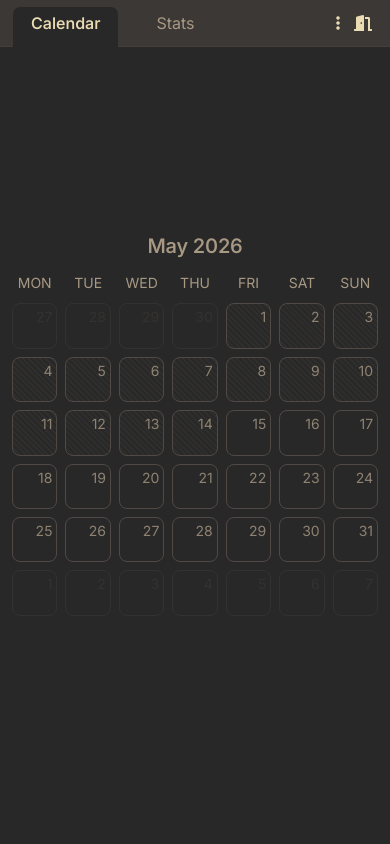
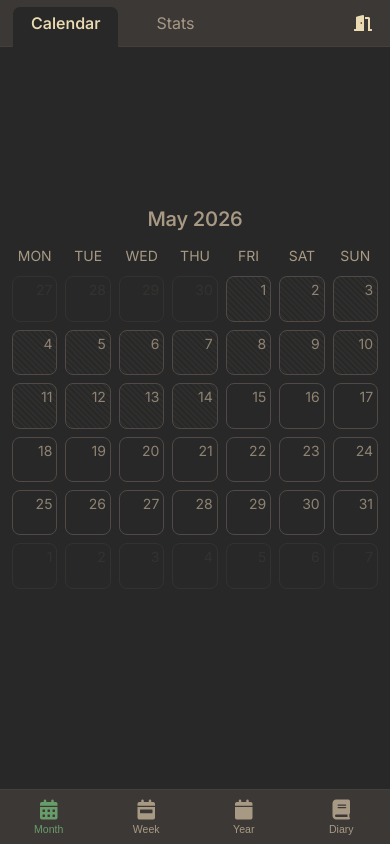
Before and after one commit to ego-alt/calendar, a Flask app: page / in a window 390 px wide. Run offline with Flask 3, Linux system fonts and the light colour scheme.

Commit message:
feat/add bottom mode bar on mobile

```diff
--- a/static/css/shell.css
+++ b/static/css/shell.css
@@ -4,6 +4,7 @@
    index.css so its overrides win. */
 :root {
     --shell-bar-h: calc(46px + env(safe-area-inset-top));
+    --mode-bar-h: calc(54px + env(safe-area-inset-bottom));
 }
 .shell-bar {
     position: fixed;
@@ -82,43 +83,10 @@
     color: var(--color-text-primary);
 }
 
-/* Overflow menu — hidden on desktop (the controls sit inline there); on mobile
-   it collapses the calendar controls (Month/Week, Year, Diary) behind one
-   button so the fixed-width tabs still fit. */
-.shell-menu {
-    position: relative;
+/* Bottom mode bar — mobile only (the four calendar modes live in the top bar's
+   inline controls on desktop). Shown via the @media block below. */
+.mode-bar {
     display: none;
-}
-.shell-menu-panel {
-    position: absolute;
-    right: 0;
-    top: calc(100% + 6px);
-    display: flex;
-    gap: 2px;
-    padding: var(--space-1);
-    background: var(--color-bg-elevated);
-    border: 1px solid var(--color-border-soft);
-    border-radius: var(--radius-md);
-    box-shadow: 0 6px 20px var(--color-shadow);
-    z-index: 1004; /* above the bar (1003) */
-}
-.shell-menu-panel[hidden] {
-    display: none;
-}
-.shell-menu-item {
-    display: flex;
-    align-items: center;
-    justify-content: center;
-    padding: var(--space-2);
-    background: none;
-    border: none;
-    border-radius: var(--radius-sm);
-    font-size: var(--text-lg);
-    color: var(--color-text-primary);
-    cursor: pointer;
-}
-.shell-menu-item:hover {
-    background: var(--color-bg-inset);
 }
 
 /* Month/Week as a compact dropdown — a styled native select (custom chevron,
@@ -203,14 +171,42 @@ body.view-stats #calendarView {
         font-size: var(--text-base);
         padding: 5px;
     }
-    /* Calendar controls collapse into the overflow menu; logout stays direct. */
-    .shell-menu {
-        display: block;
-    }
+    /* The inline calendar controls move to the bottom mode bar on phones. */
     #viewSelect,
     #yearViewBtn,
     #diaryViewBtn {
         display: none;
+    }
+    .mode-bar {
+        display: flex;
+        position: fixed;
+        left: 0;
+        right: 0;
+        bottom: 0;
+        height: var(--mode-bar-h);
+        padding-bottom: env(safe-area-inset-bottom);
+        background: var(--color-bg-elevated);
+        border-top: 1px solid var(--color-border-soft);
+        z-index: 1005;
+    }
+    .mode-item {
+        flex: 1;
+        display: flex;
+        flex-direction: column;
+        align-items: center;
+        justify-content: center;
+        gap: 3px;
+        background: none;
+        border: none;
+        cursor: pointer;
+        color: var(--color-text-muted);
+        font-size: 0.66rem;
+    }
+    .mode-item i {
+        font-size: var(--text-lg);
+    }
+    .mode-item.active {
+        color: var(--color-accent);
     }
     /* The month grid doesn't fill a phone screen — centre it vertically in the
        space below the bar. The wrapper fills that space and centres its own
@@ -218,7 +214,7 @@ body.view-stats #calendarView {
     .content-wrapper {
         margin-top: 0;
         margin-bottom: 0;
-        min-height: calc(100dvh - var(--shell-bar-h));
+        min-height: calc(100dvh - var(--shell-bar-h) - var(--mode-bar-h));
         justify-content: safe center;
     }
     /* #calendarContainer has margin:auto (its own vertical centring); with the
@@ -236,7 +232,7 @@ body.view-stats #calendarView {
         top: var(--shell-bar-h);
         left: 0;
         right: 0;
-        bottom: 0;
+        bottom: var(--mode-bar-h);
         width: auto;
         height: auto;
         background: var(--color-bg-base);
--- a/static/js/index.js
+++ b/static/js/index.js
@@ -77,43 +77,46 @@ document.addEventListener('DOMContentLoaded', () => {
     document.getElementById('viewSelect').addEventListener('change', (e) => {
         toggleWeekView(e.target.value === 'week');
     });
-    setupShellMenu();
+    setupModeBar();
 });
 
-/** Mobile overflow menu: the ⋮ button collapses Month/Week, Year and Diary
- *  behind one menu so the fixed-width tabs still fit a phone. */
-function setupShellMenu() {
-    const btn = document.getElementById('shellMenuBtn');
-    const panel = document.getElementById('shellMenuPanel');
-    if (!btn || !panel) return;
-
-    const close = () => {
-        panel.hidden = true;
-        btn.setAttribute('aria-expanded', 'false');
-    };
-
-    btn.addEventListener('click', (e) => {
-        e.stopPropagation();
-        const willOpen = panel.hidden;
-        panel.hidden = !willOpen;
-        btn.setAttribute('aria-expanded', String(willOpen));
+/** Bottom mode bar (mobile): Month / Week / Year / Diary as four peer modes. */
+function setupModeBar() {
+    const bar = document.getElementById('modeBar');
+    if (!bar) return;
+    bar.querySelectorAll('.mode-item').forEach((b) => {
+        b.addEventListener('click', () => setCalendarMode(b.dataset.mode));
     });
-
-    panel.querySelectorAll('.shell-menu-item').forEach((item) => {
-        item.addEventListener('click', () => {
-            const act = item.dataset.act;
-            if (act === 'view') toggleWeekView();
-            else if (act === 'year') toggleYearView();
-            else if (act === 'diary') toggleDiaryView();
-            close();
-        });
+    updateBottomBar();
+}
+
+/** Switch the calendar's content mode (month/week grid or year/diary view). */
+function setCalendarMode(mode) {
+    if (mode === 'year') {
+        toggleYearView(true);
+    } else if (mode === 'diary') {
+        toggleDiaryView(true);
+    } else {
+        toggleYearView(false);
+        toggleDiaryView(false);
+        toggleWeekView(mode === 'week');
+    }
+    updateBottomBar();
+}
+
+/** Reflect the active mode in the bottom bar (year/diary panel, else month/week). */
+function updateBottomBar() {
+    const bar = document.getElementById('modeBar');
+    if (!bar) return;
+    let mode;
+    if (document.getElementById('yearView').classList.contains('active')) mode = 'year';
+    else if (document.getElementById('diaryView').classList.contains('active')) mode = 'diary';
+    else mode = viewState.mode;
+    bar.querySelectorAll('.mode-item').forEach((b) => {
+        b.classList.toggle('active', b.dataset.mode === mode);
     });
-
-    // Tap outside the menu closes it.
-    document.addEventListener('click', (e) => {
-        if (!panel.hidden && !e.target.closest('.shell-menu')) close();
-    });
-}
+}
+window.updateBottomBar = updateBottomBar;
 
 /** Document-level and static-DOM listeners — call once. */
 function setupGlobalEventListeners() {
@@ -495,7 +498,6 @@ async function updateCalendarView() {
 
 function toggleWeekView(show) {
     const select = document.getElementById('viewSelect');
-    const menuLabel = document.getElementById('menuViewLabel');
     const monthGrid = document.getElementById('viewMonth');
     const weekGrid = document.getElementById('viewWeek');
 
@@ -515,7 +517,6 @@ function toggleWeekView(show) {
         monthGrid.style.display = 'none';
         weekGrid.style.display = '';
         if (select) select.value = 'week';
-        if (menuLabel) menuLabel.textContent = 'Month view';
         renderWeek();
     } else {
         viewState.mode = 'month';
@@ -524,9 +525,9 @@ function toggleWeekView(show) {
         monthGrid.style.display = '';
         weekGrid.style.display = 'none';
         if (select) select.value = 'month';
-        if (menuLabel) menuLabel.textContent = 'Week view';
         updateCalendarView();
     }
+    updateBottomBar();
 }
 
 async function renderWeek() {
@@ -1421,6 +1422,7 @@ function toggleSidebar(sidebarType, show) {
     } else {
         primarySidebar.classList.remove('active');
     }
+    updateBottomBar();
 }
 
 function toggleDiaryView(show) {
--- a/static/js/shell.js
+++ b/static/js/shell.js
@@ -27,6 +27,7 @@
         ["yearView", "diaryView", "sidebar"].forEach((id) => {
             document.getElementById(id)?.classList.remove("active");
         });
+        window.updateBottomBar?.();
         document.body.classList.toggle("view-stats", stats);
         document.body.classList.toggle("view-calendar", !stats);
         tabs.forEach((t) => t.classList.toggle("active", t.dataset.view === view));
--- a/templates/index.html
+++ b/templates/index.html
@@ -46,23 +46,6 @@
             <button class="diary-button btn btn-ghost shell-cal-only" id="diaryViewBtn" title="Diary">
                 <i class="fas fa-book"></i>
             </button>
-            <div class="shell-menu shell-cal-only">
-                <button class="shell-menu-btn btn btn-ghost" id="shellMenuBtn" type="button"
-                        aria-haspopup="true" aria-expanded="false" aria-label="More">
-                    <i class="fas fa-ellipsis-vertical"></i>
-                </button>
-                <div class="shell-menu-panel" id="shellMenuPanel" role="menu" hidden>
-                    <button class="shell-menu-item" type="button" role="menuitem" data-act="view" title="Week / Month view" aria-label="Toggle week view">
-                        <i class="fas fa-calendar-week"></i>
-                    </button>
-                    <button class="shell-menu-item" type="button" role="menuitem" data-act="year" title="Year overview" aria-label="Year overview">
-                        <i class="fas fa-calendar-alt"></i>
-                    </button>
-                    <button class="shell-menu-item" type="button" role="menuitem" data-act="diary" title="Month overview" aria-label="Month overview">
-                        <i class="fas fa-book"></i>
-                    </button>
-                </div>
-            </div>
             {% if current_user.is_authenticated %}
                 <button class="login-button btn btn-ghost" onclick="handleLogout()" title="Log out">
                     <i class="fas fa-door-closed"></i>
@@ -254,6 +237,13 @@
         </div>
     </main>
 
+    <nav class="mode-bar shell-cal-only" id="modeBar" aria-label="Calendar mode">
+        <button class="mode-item" type="button" data-mode="month"><i class="fas fa-calendar-days"></i><span>Month</span></button>
+        <button class="mode-item" type="button" data-mode="week"><i class="fas fa-calendar-week"></i><span>Week</span></button>
+        <button class="mode-item" type="button" data-mode="year"><i class="fas fa-calendar"></i><span>Year</span></button>
+        <button class="mode-item" type="button" data-mode="diary"><i class="fas fa-book"></i><span>Diary</span></button>
+    </nav>
+
     <script src="https://code.jquery.com/jquery-3.6.0.min.js"></script>
     <script src="{{ url_for('static', filename='js/app_root.js') }}"></script>
     <script>window.APP_ROOT = "{{ request.script_root }}";</script>
```
